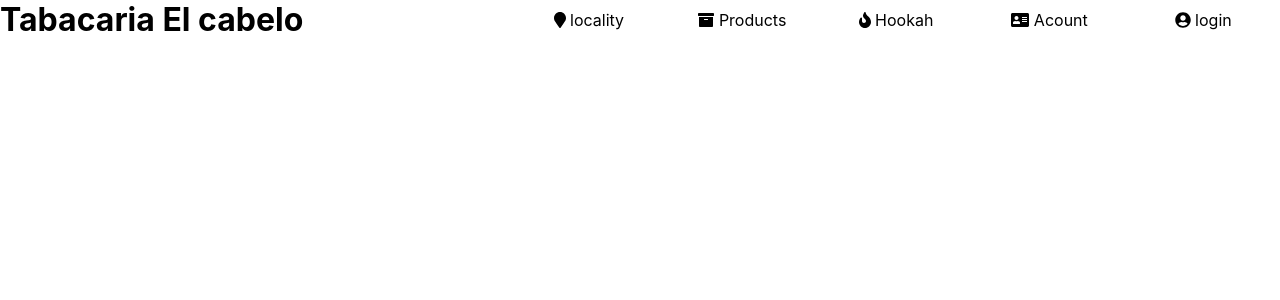
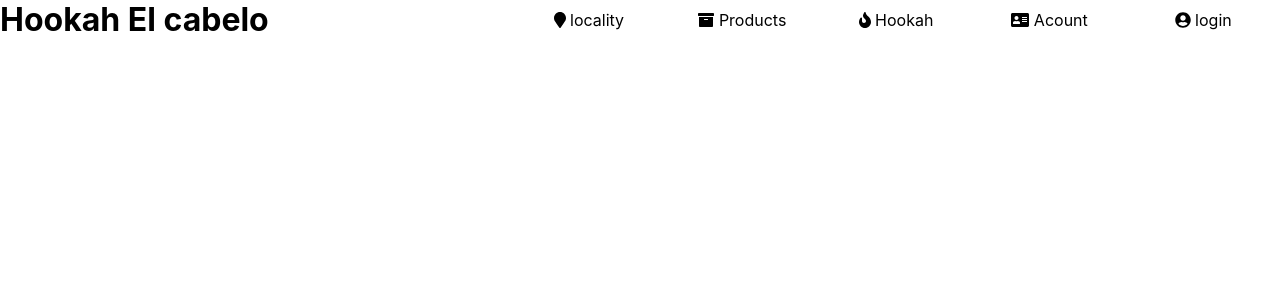
Before and after one commit to khezz/HokahElcabelo, a Next.js app: page /src/pages/Homepage/homepage in a window 1280 px wide. Shown: the top 300 px of the page. Built offline with nearby package versions, Linux system fonts and the light colour scheme.

Commit message:
add head title dinamic

```diff
--- a/pages/src/Components/Head.js
+++ b/pages/src/Components/Head.js
@@ -1,12 +1,14 @@
 import Head from 'next/head'
-
-function head(){
+import PropTypes from 'prop-types'
+function head({title}){
     return(
         <div>
             <Head>
-                <title>Tabacaria El Cabelo</title>
+                <title>{title}</title>
                 <meta name="viewport" content="width=device-width, initial-scale=1"/>
             </Head>
         </div>
     );
-} export default head;
+}
+
+export default head;
--- a/pages/src/pages/Homepage/homepage.js
+++ b/pages/src/pages/Homepage/homepage.js
@@ -4,10 +4,10 @@ import Navbar from '../../Components/Navbar'
 function Homepage(){
     return(
         <div>
-            <Head />
+            <Head title="Hookah-Home"/>
             <Navbar />
             <div>
-                <h1>Tabacaria El cabelo</h1>
+                <h1>Hookah El cabelo</h1>
 
             </div>
         </div>
```
